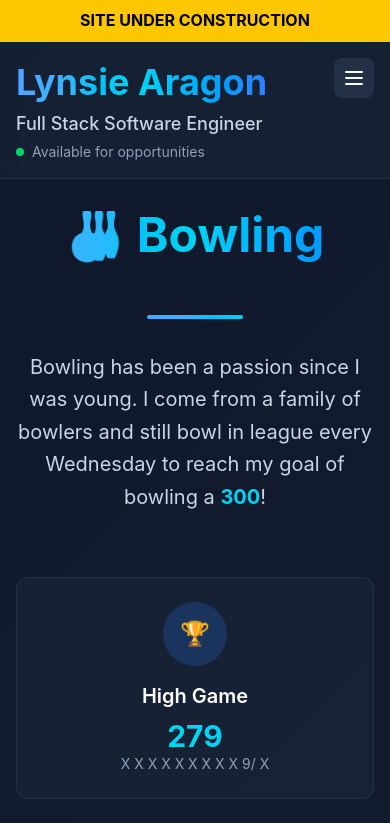
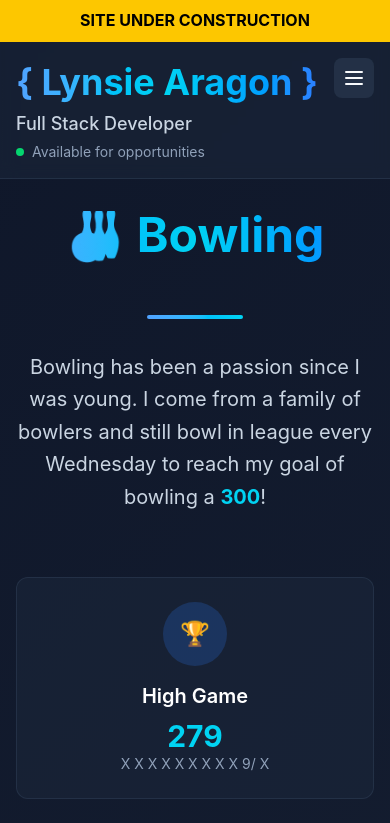
Before and after one commit to Lynsiearagon/lynsie-aragon-portfolio, a Next.js app: page /bowling in a window 390 px wide. Shown: the top 823 px of the page. Built offline with nearby package versions, Linux system fonts and the light colour scheme.

Commit message:
Adjust nav bar mobile styling

```diff
--- a/src/app/layout.tsx
+++ b/src/app/layout.tsx
@@ -4,9 +4,9 @@ import Footer from "@/components/Footer";
 import Header from "@/components/Header";
 
 export const metadata: Metadata = {
-  title: "Lynsie Aragon | Full Stack Software Engineer",
+  title: "Lynsie Aragon | Full Stack Developer",
   description:
-    "Lynsie Aragon's portfolio: Full Stack Software Engineer specializing in React, NextJS, and modern web technologies. View my experience, projects, and contact information.",
+    "Lynsie Aragon's portfolio: Full Stack Developer specializing in React, NextJS, and modern web technologies. View my experience, projects, and contact information.",
 };
 
 export default function RootLayout({
--- a/src/components/Header.tsx
+++ b/src/components/Header.tsx
@@ -1,3 +1,4 @@
+import Link from "next/link";
 import NavBar from "./NavBar";
 
 function Header() {
@@ -8,18 +9,18 @@ function Header() {
       </div>
       <div className="container mx-auto px-4 sm:px-6 lg:px-8">
         <div className="flex flex-row justify-between items-start sm:items-center py-4 gap-4">
-          <div className="space-y-1">
-            <h1 className="text-4xl sm:text-5xl font-bold bg-gradient-to-r from-blue-400 via-cyan-400 to-blue-500 bg-clip-text text-transparent py-1 md:py-2">
-              Lynsie Aragon
+          <Link href={"/"} className="space-y-1">
+            <h1 className="text-4xl sm:text-5xl font-bold bg-gradient-to-r from-blue-400 via-cyan-400 to-blue-500 bg-clip-text text-transparent py-1 md:py-2 text-nowrap">
+              {`${"{ Lynsie Aragon }"}`}
             </h1>
             <p className="text-lg text-slate-300 font-medium">
-              Full Stack Software Engineer
+              Full Stack Developer
             </p>
             <div className="flex items-center gap-2 text-sm text-slate-400">
               <div className="w-2 h-2 bg-green-400 rounded-full animate-pulse"></div>
               <span>Available for opportunities</span>
             </div>
-          </div>
+          </Link>
           <NavBar />
         </div>
       </div>
--- a/src/components/NavBar.tsx
+++ b/src/components/NavBar.tsx
@@ -17,7 +17,7 @@ function NavBar() {
     <nav className="relative">
       {/* Mobile menu button */}
       <button
-        className="sm:hidden p-2 rounded-lg bg-slate-700/50 hover:bg-slate-600/50 transition-colors"
+        className="lg:hidden p-2 rounded-lg bg-slate-700/50 hover:bg-slate-600/50 transition-colors"
         onClick={() => setShowNav(!showNav)}
         aria-label="Toggle navigation menu"
       >
@@ -49,7 +49,7 @@ function NavBar() {
       <ul
         className={`${
           showNav ? "flex" : "hidden"
-        } sm:flex absolute sm:relative top-full sm:top-auto left-0 sm:left-auto right-0 sm:right-auto mt-2 sm:mt-0 bg-slate-800/95 sm:bg-transparent backdrop-blur-sm sm:backdrop-blur-none rounded-lg sm:rounded-none border border-slate-700/50 sm:border-none p-4 sm:p-0 flex-col sm:flex-row gap-4 sm:gap-8 min-w-[200px] sm:min-w-0 z-50`}
+        } lg:flex absolute lg:relative top-full lg:top-auto left-0 lg:left-auto right-0 lg:right-auto mt-2 lg:mt-0 bg-slate-800/95 lg:bg-transparent backdrop-blur-sm lg:backdrop-blur-none rounded-lg lg:rounded-none border border-slate-700/50 lg:border-none p-4 lg:p-0 flex-col lg:flex-row gap-4 lg:gap-8 min-w-[200px] lg:min-w-0 z-50`}
       >
         {navItems.map((item) => (
           <li key={item.href}>
```
